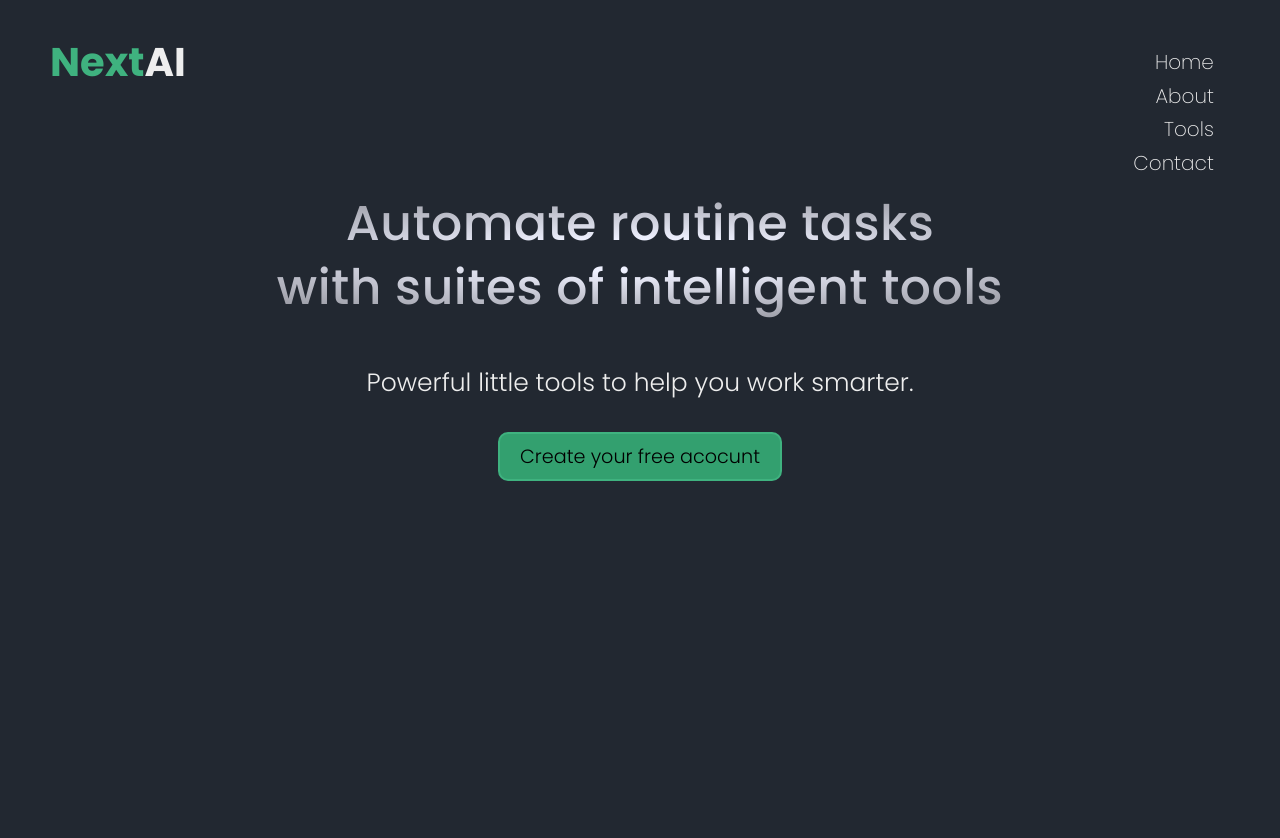
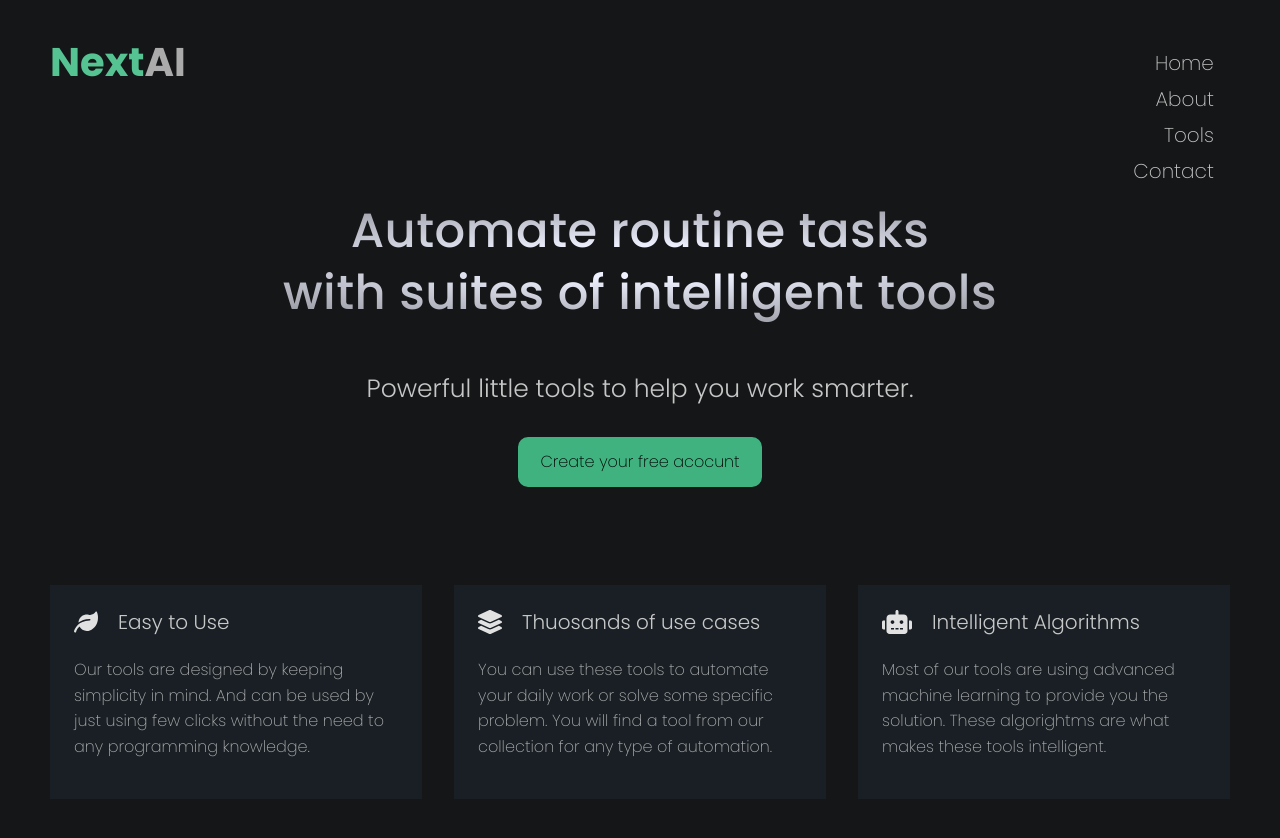
Before and after one commit to vikramsoni2/nextai, a plain HTML site: page index.html in a window 1280 px wide. Before the commit the page ends 800 px from the top, so only its background shows below. Drawn offline with Linux system fonts and the light colour scheme.

Commit message:
first version

```diff
--- a/index.html
+++ b/index.html
@@ -25,8 +25,19 @@
             <a class="btn" href="#">Create your free acocunt</a>
         </sectin>
 
-        <section class="">
-
+        <section class="container container-card">
+            <div class="card">
+                <h5><svg height="24px" fill="#e1e1e1" xmlns="http://www.w3.org/2000/svg" viewBox="0 0 512 512"><path d="M512 165.4c0 127.9-70.05 235.3-175.3 270.1c-20.04 7.938-41.83 12.46-64.69 12.46c-64.9 0-125.2-36.51-155.7-94.47c-54.13 49.93-68.71 107-68.96 108.1C44.72 472.6 34.87 480 24.02 480c-1.844 0-3.727-.2187-5.602-.6562c-12.89-3.098-20.84-16.08-17.75-28.96c9.598-39.5 90.47-226.4 335.3-226.4C344.8 224 352 216.8 352 208S344.8 192 336 192C228.6 192 151 226.6 96.29 267.6c.1934-10.82 1.242-21.84 3.535-33.05c13.47-65.81 66.04-119 131.4-134.2c28.33-6.562 55.68-6.013 80.93-.0054c56 13.32 118.2-7.412 149.3-61.24c5.664-9.828 20.02-9.516 24.66 .8282C502.7 76.76 512 121.9 512 165.4z"/></svg> Easy to Use</h5>
+                <p>Our tools are designed by keeping simplicity in mind. And can be used by just using few clicks without the need to any programming knowledge.</p>
+            </div>
+            <div class="card">
+                <h5><svg height="24px" fill="#e1e1e1" xmlns="http://www.w3.org/2000/svg" viewBox="0 0 512 512"><path d="M232.5 5.171C247.4-1.718 264.6-1.718 279.5 5.171L498.1 106.2C506.6 110.1 512 118.6 512 127.1C512 137.3 506.6 145.8 498.1 149.8L279.5 250.8C264.6 257.7 247.4 257.7 232.5 250.8L13.93 149.8C5.438 145.8 0 137.3 0 127.1C0 118.6 5.437 110.1 13.93 106.2L232.5 5.171zM498.1 234.2C506.6 238.1 512 246.6 512 255.1C512 265.3 506.6 273.8 498.1 277.8L279.5 378.8C264.6 385.7 247.4 385.7 232.5 378.8L13.93 277.8C5.438 273.8 0 265.3 0 255.1C0 246.6 5.437 238.1 13.93 234.2L67.13 209.6L219.1 279.8C242.5 290.7 269.5 290.7 292.9 279.8L444.9 209.6L498.1 234.2zM292.9 407.8L444.9 337.6L498.1 362.2C506.6 366.1 512 374.6 512 383.1C512 393.3 506.6 401.8 498.1 405.8L279.5 506.8C264.6 513.7 247.4 513.7 232.5 506.8L13.93 405.8C5.438 401.8 0 393.3 0 383.1C0 374.6 5.437 366.1 13.93 362.2L67.13 337.6L219.1 407.8C242.5 418.7 269.5 418.7 292.9 407.8V407.8z"/></svg> Thuosands of use cases</h5>
+                <p>You can use these tools to automate your daily work or solve some specific problem. You will find a tool from our collection for any type of automation.</p>
+            </div>
+            <div class="card">
+                <h5><svg height="24px" fill="#e1e1e1" xmlns="http://www.w3.org/2000/svg" viewBox="0 0 640 512"><path d="M9.375 233.4C3.375 239.4 0 247.5 0 256v128c0 8.5 3.375 16.62 9.375 22.62S23.5 416 32 416h32V224H32C23.5 224 15.38 227.4 9.375 233.4zM464 96H352V32c0-17.62-14.38-32-32-32S288 14.38 288 32v64H176C131.8 96 96 131.8 96 176V448c0 35.38 28.62 64 64 64h320c35.38 0 64-28.62 64-64V176C544 131.8 508.3 96 464 96zM256 416H192v-32h64V416zM224 296C201.9 296 184 278.1 184 256S201.9 216 224 216S264 233.9 264 256S246.1 296 224 296zM352 416H288v-32h64V416zM448 416h-64v-32h64V416zM416 296c-22.12 0-40-17.88-40-40S393.9 216 416 216S456 233.9 456 256S438.1 296 416 296zM630.6 233.4C624.6 227.4 616.5 224 608 224h-32v192h32c8.5 0 16.62-3.375 22.62-9.375S640 392.5 640 384V256C640 247.5 636.6 239.4 630.6 233.4z"/></svg>Intelligent Algorithms</h5>
+                <p>Most of our tools are using advanced machine learning to provide you the solution. These algorightms are what makes these tools intelligent.</p>
+            </div>
 
         </section>
 
--- a/style.scss
+++ b/style.scss
@@ -1,5 +1,21 @@
 // @import url('https://fonts.googleapis.com/css2?family=Montserrat:ital,wght@0,300;0,400;0,500;0,600;0,700;0,800;1,300;1,400;1,500&display=swap');
 @import url('https://fonts.googleapis.com/css2?family=Poppins:ital,wght@0,200;0,300;0,400;0,500;0,600;0,700;1,200;1,300;1,400;1,500&display=swap');
+
+
+
+:root {
+    --clr-primary: rgb(235,235,235,0.7);
+    --clr-secondary: #33475b;
+    --clr-accent: #3fb27f;
+    --bg-primary: #141617;
+    --bg-primary-light: hsl(210, 18%, 12%);
+    --clr-inverse: #fff;
+    --clr-b-primary: #3fb27f;
+    --clr-b-primary-light: hsl(153, 48%, 55%);
+    --clr-b-secondary: #000;
+}
+
+
 
 html, body, div, span, applet, object, iframe,
 h1, h2, h3, h4, h5, h6, p, blockquote, pre,
@@ -45,16 +61,7 @@ table {
 	border-spacing: 0;
 }
 
-:root {
-    --clr-primary: #eee;
-    --clr-secondary: #33475b;
-    --clr-accent: #3fb27f;
-    --bg-primary: #222831;
-    --clr-inverse: #fff;
-    --clr-b-primary: #33a06f;
-    --clr-b-secondary: #000;
-    --clr-b-primary-dark: #3fb27f;
-}
+
 
 html {
     font-size: 100%;
@@ -69,8 +76,8 @@ html {
 
 body {
     margin: 0;
-    font-weight: 300;
-    font-size: 1.2rem;
+    font-weight: 200;
+    font-size: 1rem;
     font-family: Poppins, sans-serif;
     line-height: 1.6rem;
     color: inherit;
@@ -79,10 +86,11 @@ body {
 
 p {margin-bottom: 1rem;}
 
-h1, h2, h3, h4, h5 {
+h1, h2, h3, h4, h5, nav a {
   font-family: 'Poppins', sans-serif;
   font-weight: 400;
   line-height: 1.3;
+  color: rgb(225, 225, 225, 0.87);
 }
 
 h1 {
@@ -100,6 +108,7 @@ h4 {font-size: 1.563rem;margin-bottom: 1.38rem; font-weight: 300;}
 
 h5 {font-size: 1.25rem;margin-bottom: 1.38rem; font-weight: 300;}
 
+p {font-size: 1rem;}
 small, .text_small {font-size: 0.8rem;}
 
 
@@ -121,7 +130,7 @@ header {
     font-size: 2.5rem;
 
     span:first-child {
-        color: var(--clr-accent);
+        color: var(--clr-b-primary-light);
     }
 }
 
@@ -129,7 +138,7 @@ nav {
     display: grid;
     justify-content:end;
     grid-gap: 8px; /* Safari 10-11 */
-    gap: 8px;      /* Safari 12+ */
+    gap: 10px;      /* Safari 12+ */
     text-align: right;
 }
 
@@ -165,7 +174,7 @@ nav a:hover, nav a:active {
     color: var(--clr-b-secondary);
     transition: background-color .3s;
     &:hover{
-        background-color: var(--clr-b-primary-dark);
+        background-color: var(--clr-b-primary-light);
     }
 }
 
@@ -175,7 +184,9 @@ nav a:hover, nav a:active {
     flex-direction: column;
     align-items: center;
     text-align: center;
+    padding-bottom: 3rem;
     h1 {
+        font-size: 3rem;
         max-width: 730px;
         margin-bottom: 3rem;
         background: radial-gradient(ellipse at center, #eff1ff 10%, #000 100%);
@@ -191,6 +202,27 @@ nav a:hover, nav a:active {
     }
 }
 
+.container-card {
+    display: grid;
+    grid-template-columns: repeat(3, 1fr);
+    padding: 3.125rem;
+    gap: 2rem;
+}
+
+.card {
+    background-color: var(--bg-primary-light);
+    padding: 1.5rem;
+
+    h5{
+        display: flex;
+        align-items: center;
+        svg {
+            margin-right: 20px;
+        }
+    }
+}
+
+
 footer {
     background-color: var(--clr-secondary);
     min-height: 100px;
```
Also changed, not shown: css/style.css, css/style.min.css, 2 other files.
